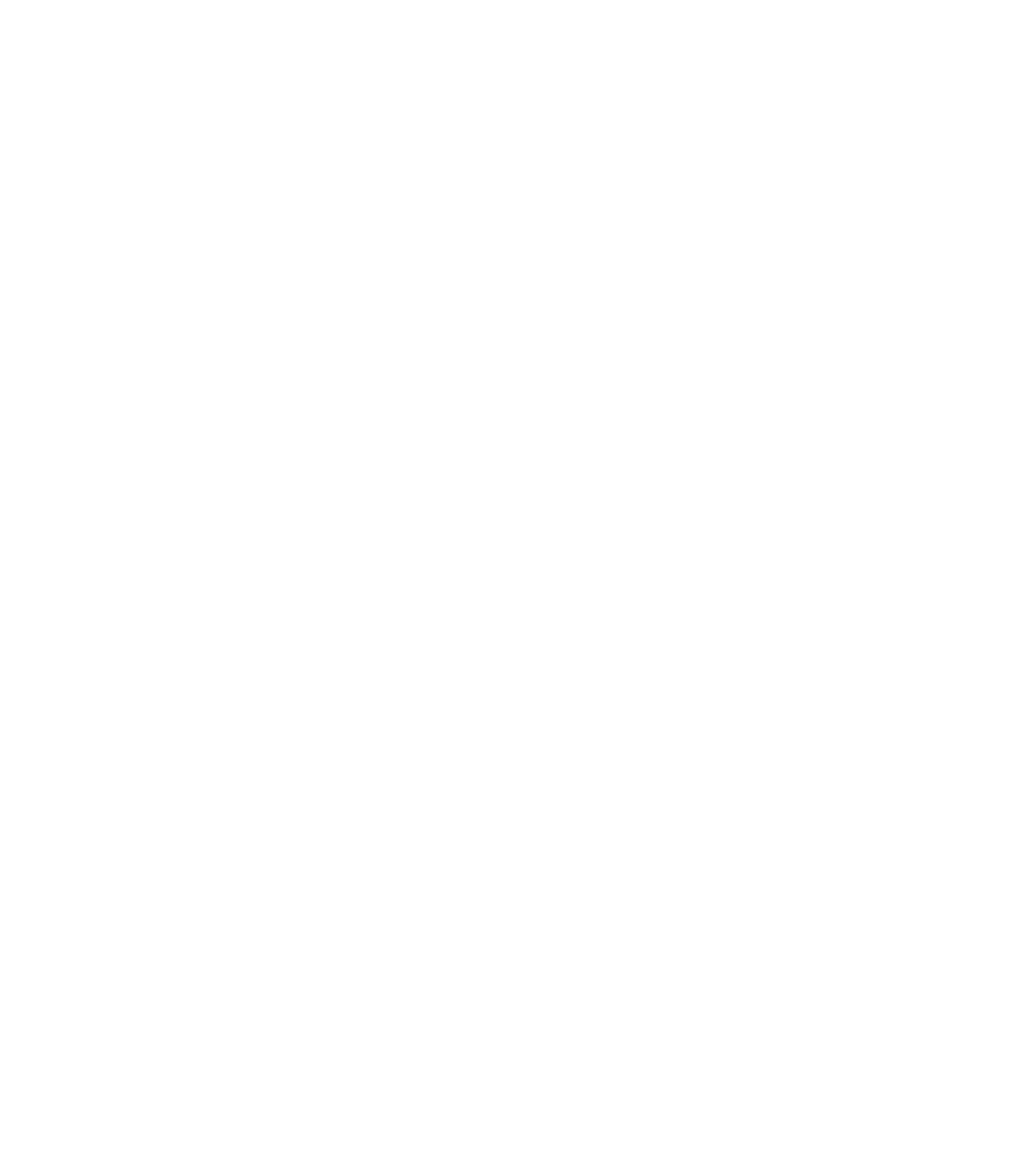
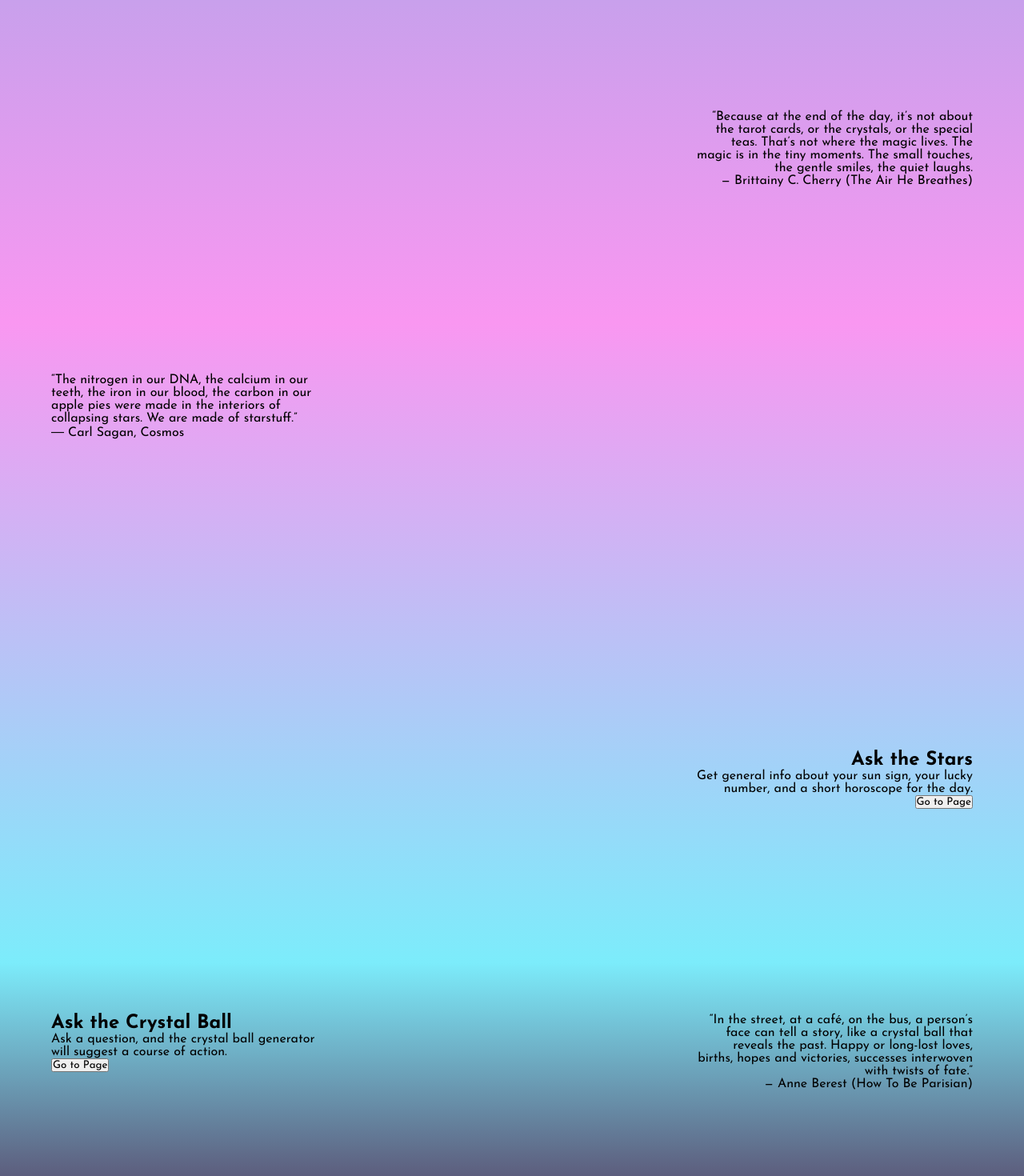
Before and after one commit to renjval12/TarotNouveau, a React (Create React App) app: page / in a window 1280 px wide. Shown: the part 1280-2750 px from the top of the page at 80% size. Before the commit the page ends 800 px from the top, so only its background shows below. Built offline with nearby package versions, Linux system fonts and the light colour scheme.

Commit message:
update Home.js & add Footer.js

```diff
--- a/src/AskSectionHome.js
+++ b/src/AskSectionHome.js
@@ -2,10 +2,18 @@ import React from "react";
 
 export default function AskSection(props) {
     return (
-        <div id={props.id}>
-            <h2>{props.askHeading}</h2>
-            <p>{props.description}</p>
-            <button>Go to Page</button>
-        </div>
+        <section className="ask-option-section" id={props.id}>
+            <div id={props.askDescId}>
+                <h2>{props.askHeading}</h2>
+                <p>{props.description}</p>
+                <button>Go to Page</button>
+            </div>
+            <div id={props.askQuoteId}>
+                <blockquote>
+                    {props.quote}
+                </blockquote>
+                <span className="quote-src">{props.quoteSrc}</span>
+            </div>
+        </section>
     )
 }
--- a/src/Home.js
+++ b/src/Home.js
@@ -13,12 +13,39 @@ export default function Home() {
                     <SelectCardSection sectionName="Ask the Stars" />
                     <SelectCardSection sectionName="Ask the Crystal Ball" />
                 </section>
-                <section className="ask-section">
-                    <AskSection id="ask-cards-desc" askHeading="Ask the Cards" description="Get a 3 or 5 card tarot reading based on a question you have, with our tarot card generator." />
-                    <AskSection id="ask-stars-desc" askHeading="Ask the Stars" description="Get general info about your sun sign, your lucky number, and a short horoscope for the day." />
-                    <AskSection id="ask-crystal-ball-desc" askHeading="Ask the Crystal Ball" description="Ask a question, and the crystal ball generator will suggest a course of action." />
-                </section>
             </section>
+            <section className="ask-section">
+                <AskSection
+                    id="ask-cards"
+                    askDescId="ask-cards-desc"
+                    askHeading="Ask the Cards"
+                    description="Get a 3 or 5 card tarot reading based on a question you have, with our tarot card generator."
+                    askQuoteId="ask-cards-quote"
+                    quote="“Because at the end of the day, it’s not about the tarot cards, or the crystals, or the special teas. That’s not where the magic lives. The magic is in the tiny moments. The small touches, the gentle smiles, the quiet laughs. "
+                    quoteSrc="— Brittainy C. Cherry (The Air He Breathes)" />
+
+                <AskSection
+                    id="ask-stars"
+                    askDescId="ask-stars-desc"
+                    askHeading="Ask the Stars"
+                    description="Get general info about your sun sign, your lucky number, and a short horoscope for the day."
+                    askQuoteId="ask-stars-quote"
+                    quote="“The nitrogen in our DNA, the calcium in our teeth, the iron in our blood, the carbon in our apple pies were made in the interiors of collapsing stars. We are made of starstuff.”
+                    "
+                    quoteSrc="― Carl Sagan, Cosmos "
+                />
+                <AskSection
+                    id="ask-crystal-ball"
+                    askDescId="ask-crystal-ball-desc"
+                    askHeading="Ask the Crystal Ball"
+                    description="Ask a question, and the crystal ball generator will suggest a course of action."
+                    askQuoteId="ask-crystal-ball-quote"
+                    quote="“In the street, at a café, on the bus, a person’s face can tell a story, like a crystal ball that reveals the past. Happy or long-lost loves, births, hopes and victories, successes interwoven with twists of fate.”
+                    "
+                    quoteSrc="— Anne Berest (How To Be Parisian)"
+                />
+            </section>
+
         </>
     )
 }
--- a/src/index.css
+++ b/src/index.css
@@ -19,10 +19,12 @@
 .nav-icon {
   padding: 0 10px;
 }
+
 .search-bar {
   display: inline;
   position: absolute;
 }
+
 nav {
   /* display: none; */
   padding: 2% 0;
@@ -53,6 +55,7 @@ nav ul li a {
   gap: 2% 0;
   text-align: center;
   background: linear-gradient(#1E193D, #99A9E7);
+  height: 100vh;
 }
 
 @media (max-width: 700px) {
@@ -70,3 +73,61 @@ nav ul li a {
 .services-subheading {
   padding: 5% 0;
 }
+
+.ask-section {
+  display: grid;
+  grid-template-rows: repeat(3, 1fr);
+}
+
+.ask-option-section {
+  display: grid;
+  grid-template: repeat(3, 1fr)/repeat(3, 1fr);
+  gap: 5%;
+  padding: 5%;
+}
+
+#ask-cards {
+  background: linear-gradient(#99A9E7, #F997F1);
+  height: 100vh;
+}
+
+#ask-cards-desc {
+  grid-area: 1/1/2/2;
+  text-align: left;
+}
+
+#ask-cards-quote {
+  grid-area: 3/3/4/4;
+  text-align: right;
+}
+
+#ask-stars {
+  background: linear-gradient(#F997F1, #7CECFB);
+  height: 100vh;
+
+}
+
+#ask-stars-desc {
+  grid-area: 3/3/4/4;
+  text-align: right;
+}
+
+#ask-stars-quote {
+  grid-area: 1/1/2/2;
+  text-align: left;
+}
+
+#ask-crystal-ball {
+  background: linear-gradient(#7CECFB, #4D163E, #1D0A27);
+  height: 100vh;
+}
+
+#ask-crystal-ball-desc {
+  grid-area: 1/1/2/2;
+  text-align: left;
+}
+
+#ask-crystal-ball-quote {
+  grid-area: 1/3/2/4;
+  text-align: right;
+}
```
Also changed, not shown: src/Footer.js (added, +7 -0 lines).
